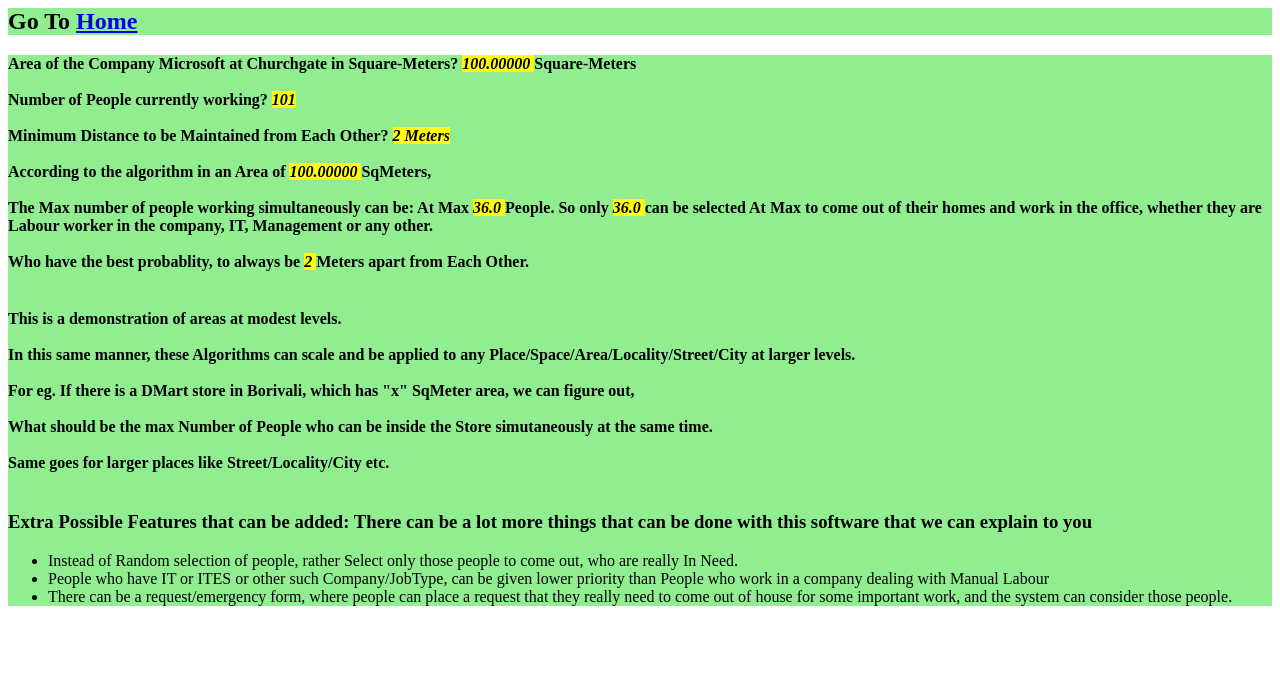
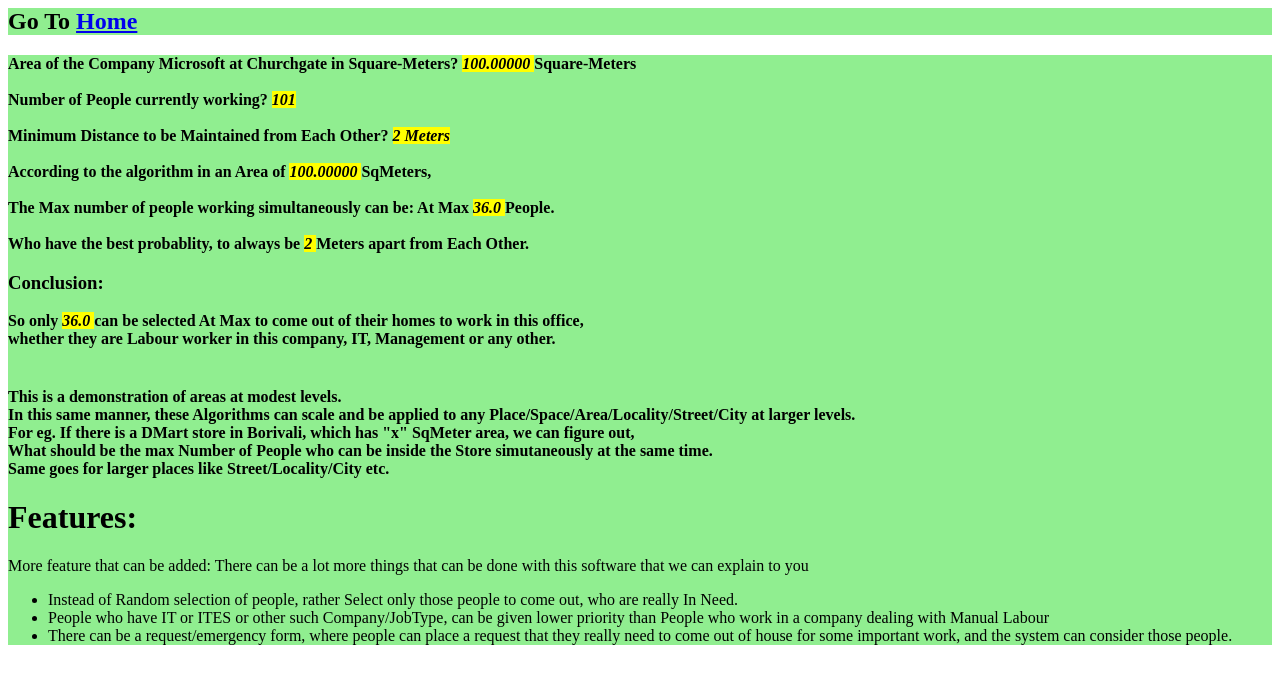
Before and after one commit to ashish2/aayu, a Django app: page /greened/city/1/branch/1/ in a window 1280 px wide. Shown: the top 684 px of the page. Run offline with Django 3.2, Linux system fonts and the light colour scheme; data comes from the database, SQL or seed files in the repository.

Commit message:
U: updates...

```diff
--- a/greened/templates/branch_people.html
+++ b/greened/templates/branch_people.html
@@ -69,14 +69,6 @@ The Max Number of People this Company Branch can handle is {{handle}}
 				{{handle}}
 			</i>
 			People.
-			So only
-			<i
-				style="background-color: yellow"
-			>
-				{{handle}}
-			</i>
-			can be selected At Max to come out of their homes and work in the office,
-			whether they are Labour worker in the company, IT, Management or any other.
 			<br />
 			<br />
 			Who have the best probablity, to always be
@@ -88,28 +80,39 @@ The Max Number of People this Company Branch can handle is {{handle}}
 			Meters apart from Each Other.
 		<br />
 		</b>
+		<h3>
+			Conclusion:
+		</h3>
+		<b>
+
+			So only
+			<i
+				style="background-color: yellow"
+			>
+				{{handle}}
+			</i>
+			can be selected At Max to come out of their homes to work in this office,
+			<br />
+			whether they are Labour worker in this company, IT, Management or any other.
+		</b>
 	</div>
 	<br />
 	<h4>
 		This is a demonstration of areas at modest levels.
 		<br />
-		<br />
 		In this same manner, these Algorithms can scale and be applied to any Place/Space/Area/Locality/Street/City at larger levels.
-		<br />
 		<br />
 		For eg. If there is a DMart store in Borivali, which has "x" SqMeter area, we can figure out,
 		<br />
-		<br />
 		What should be the max Number of People who can be inside the Store simutaneously at the same time.
-		<br />
 		<br />
 		Same goes for larger places like Street/Locality/City etc.
 		<br />
-		<br />
-		<h3>
-			Extra Possible Features that can be added:
+		<h1>
+			Features:
+		</h1>
+				More feature that can be added:
 				There can be a lot more things that can be done with this software that we can explain to you
-		</h3>
 		<ul>
 			<li>
 				Instead of Random selection of people, rather Select only those people to come out, who are really In Need.
--- a/greened/templates/index.html
+++ b/greened/templates/index.html
@@ -6,12 +6,15 @@
 	</h2>
 	<h2>
 		Please read all the simple text to understand the software clearly.
+		You may risk not understanding the software, if you miss reading the explanation text of each page.
 	</h2>
 	<h2>
 		Solution:
 	</h2>
 	<b>
+		<p>
 		Some number of people will be algorithmically selected based on importance, urgency, need, priority etc.
+		</p>
 		and only those people will be allowed to come out of their houses to work or carry out external tasks.
 		These people will be given a QR code on their mobile, and they have to show that QR code at train station to get a ticket,
 		in the ricksha to get a ride, show at the builiding entrance to enter etc.
```
